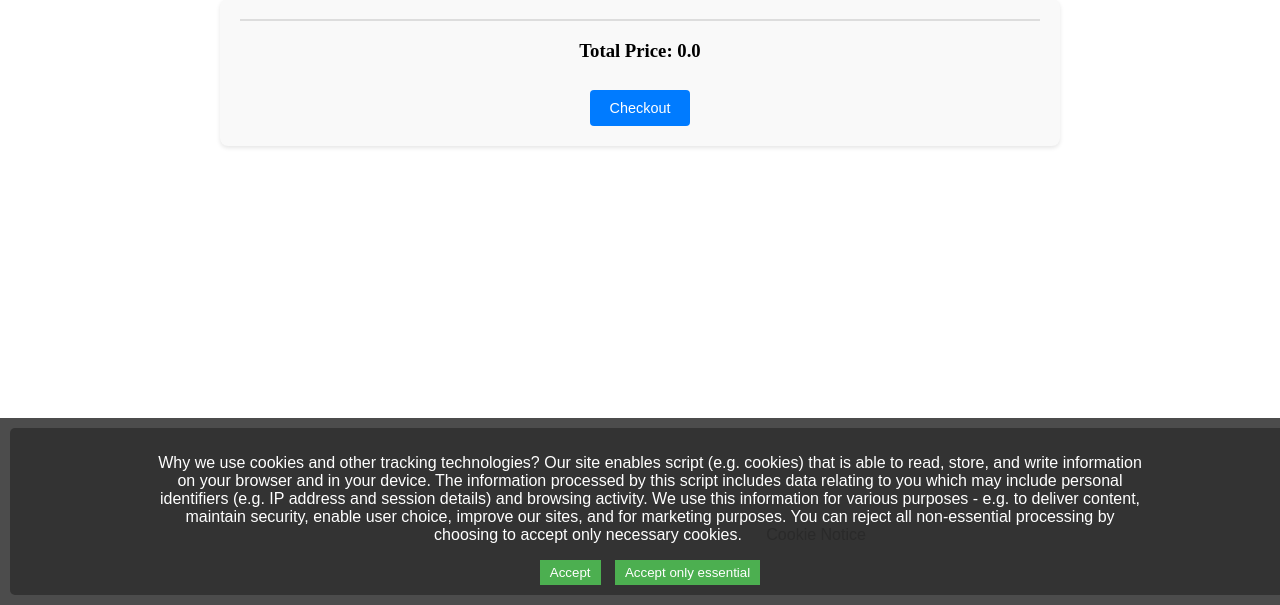
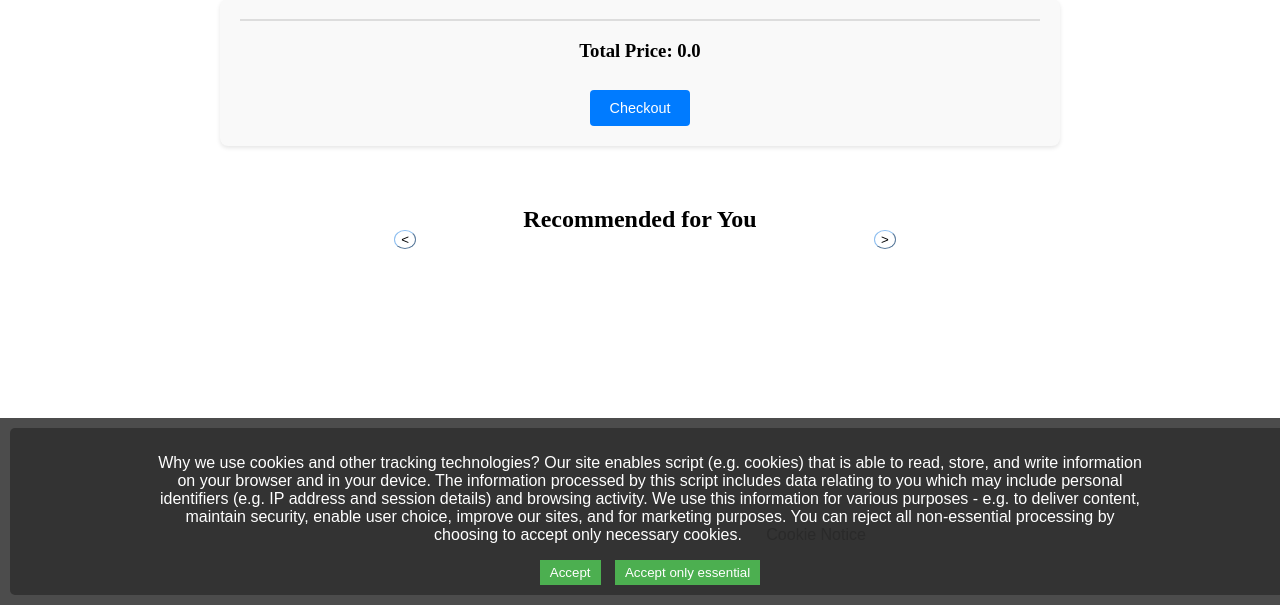
Before and after one commit to davidburchakov/bookshop, a Django app: page /cart in a window 1280 px wide. Shown: the part 195-800 px from the top of the page. Run offline with Django 5.2, Linux system fonts and the light colour scheme; parts of the project's set-up code (start-up, migrations or seed data) failed here and were passed over.

Commit message:
recommended books displayed in index and cart pages

```diff
--- a/shopapp/templates/shopapp/cart.html
+++ b/shopapp/templates/shopapp/cart.html
@@ -28,9 +28,36 @@
         <button>Checkout</button>
     </section>
 
+    <div id="recommended-books">
+            <h2>Recommended for You</h2>
+
+            <div class="carousel-controls">
+                <button id="carousel-next">&gt;</button>
+            </div>
+            <div class="carousel">
+                {% for book in recommended_books %}
+                    <div class="carousel-item">
+                        <figure>
+                            <img class="book-cover" src="{{ book.img }}" alt="book name">
+                            <a href="{% url 'book' slug=book.slug %}">
+                                <figcaption>
+                                    {% for author in book.authors %}
+                                        {{ author }}{% if not forloop.last %}, {% endif %}
+                                    {% endfor %}, {{ book.title }}
+                                </figcaption>
+                            </a>
+                        </figure>
+                    </div>
+                {% endfor %}
+            </div>
+
+            <div class="carousel-controls" id="carousel-prev-controls">
+                <button id="carousel-prev">&lt;</button>
+            </div>
+        </div>
 </main>
 {% endblock %}
 
 {% block javascript %}
-
+    <script src="{% static "js/carousel.js" %}"></script>
 {% endblock %}
--- a/shopapp/views/cart_view.py
+++ b/shopapp/views/cart_view.py
@@ -2,6 +2,8 @@ from django.shortcuts import render, redirect, get_object_or_404
 from ..models.models import Books
 from django.http import JsonResponse
 from django.views.decorators.http import require_POST
+from .chatbot_view import get_recommended_books
+from .book_view import get_all_books
 import json
 
 
@@ -20,7 +22,7 @@ def add_to_cart(request):
             if book_id in cart:
                 cart[book_id]['quantity'] += quantity
             else:
-                cart[book_id] = {'quantity': quantity, 'price': str(book.price)}
+                cart[book_id] = {'quantity': quantity, 'price': str(book.price), 'title': book.title}
 
             request.session['cart'] = cart
             total_quantity = sum(item['quantity'] for item in cart.values())
@@ -32,8 +34,18 @@ def add_to_cart(request):
     return JsonResponse({'status': 'invalid request'}, status=400)
 
 
+books = get_all_books()
+
+
 def cart_view(request):
-    return render(request, 'shopapp/cart.html')
+    recommended_books = []
+    if not books:
+        context = {"error": "No books found"}
+    else:
+        recommended_books = get_recommended_books(request)
+        context = {"books": books, "recommended_books": recommended_books}
+
+    return render(request, 'shopapp/cart.html', context)
 
 
 def process_purchase(request):
--- a/shopapp/views/chatbot_view.py
+++ b/shopapp/views/chatbot_view.py
@@ -113,18 +113,39 @@ amazon_book_df = pd.read_csv(amazon_books_path)
 books_list = amazon_book_df['Title'].values
 
 
-def get_recommended_books(b_title=book_title, books=books_list, doc_sims=doc_sim_df):
-    # find movie id
-    movie_idx = np.where(books == b_title)[0][0]
-    # get movie similarities
-    movie_similarities = doc_sims.iloc[movie_idx].values
-    # get top 5 similar movie IDs
-    similar_movie_idxs = np.argsort(-movie_similarities)[1:26]
-    # get top 5 movies
-    similar_movies = books[similar_movie_idxs]
-    # return the top 5 movies
-    return list(similar_movies)
+def get_recommended_books_titles(b_title=book_title, list_books=books_list, doc_sims=doc_sim_df):
 
+    book_idx = np.where(list_books == b_title)[0][0]
+    book_similarities = doc_sims.iloc[book_idx].values
+    similar_book_idxs = np.argsort(-book_similarities)[1:6] # get top 5 similar book IDs
+    similar_books = list_books[similar_book_idxs]
+
+    return list(similar_books)
+
+
+def get_recommended_books(request):
+    recommended_books = []
+    try:
+        cart = request.session.get('cart', {})
+        if cart:
+            for key, value in cart.items():
+                recommended_book_title = value.get('title')
+                if recommended_book_title:
+                    recommended_books_titles = get_recommended_books_titles(recommended_book_title)
+                    for book in books:
+                        if book['title'] in recommended_books_titles:
+                            recommended_books.append(book)
+        else:
+            recommended_books_titles = get_recommended_books_titles()
+            for book in books:
+                if book['title'] in recommended_books_titles:
+                    recommended_books.append(book)
+    except:
+        recommended_books_titles = get_recommended_books_titles()
+        for book in books:
+            if book['title'] in recommended_books_titles:
+                recommended_books.append(book)
+    return recommended_books
 
 # ---------------------------- Word2Vec/Gensim ----------------------------
 
```
Also changed, not shown: shopapp/views/views.py (+2 -9 lines).
